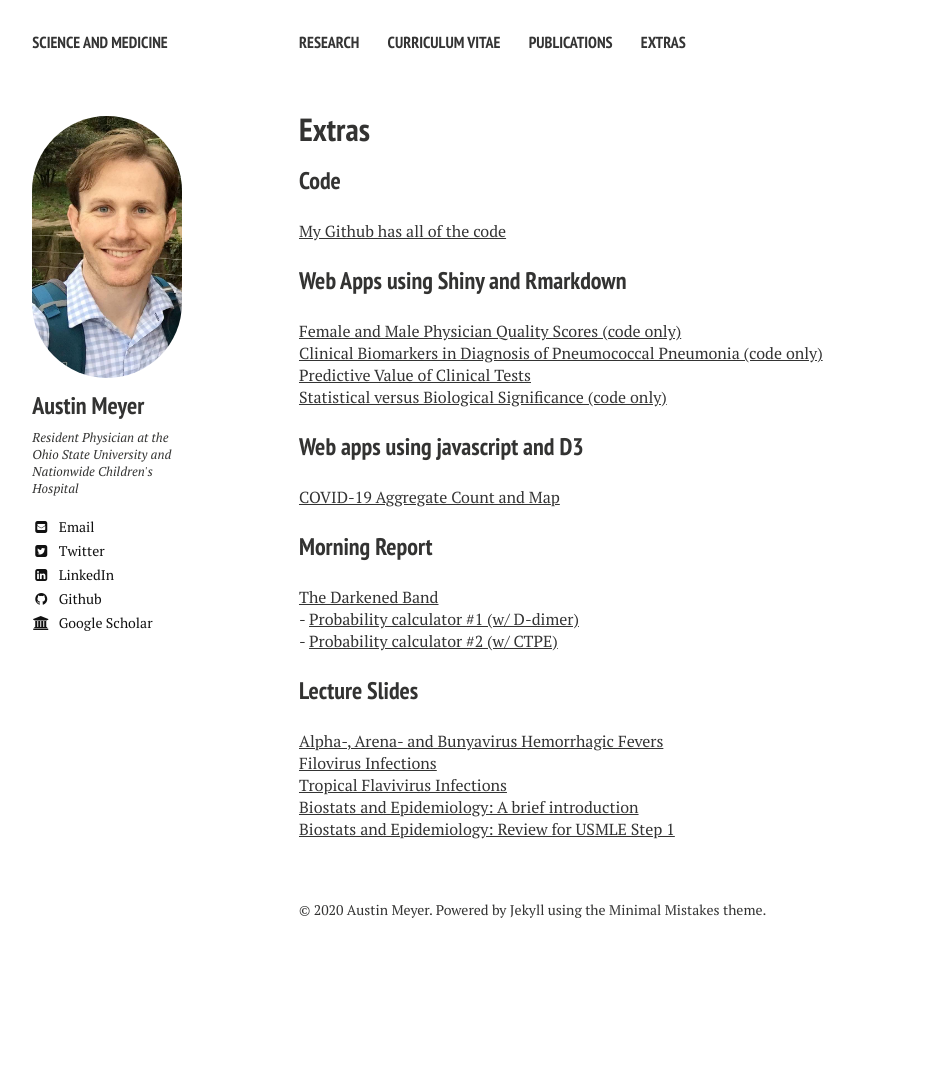
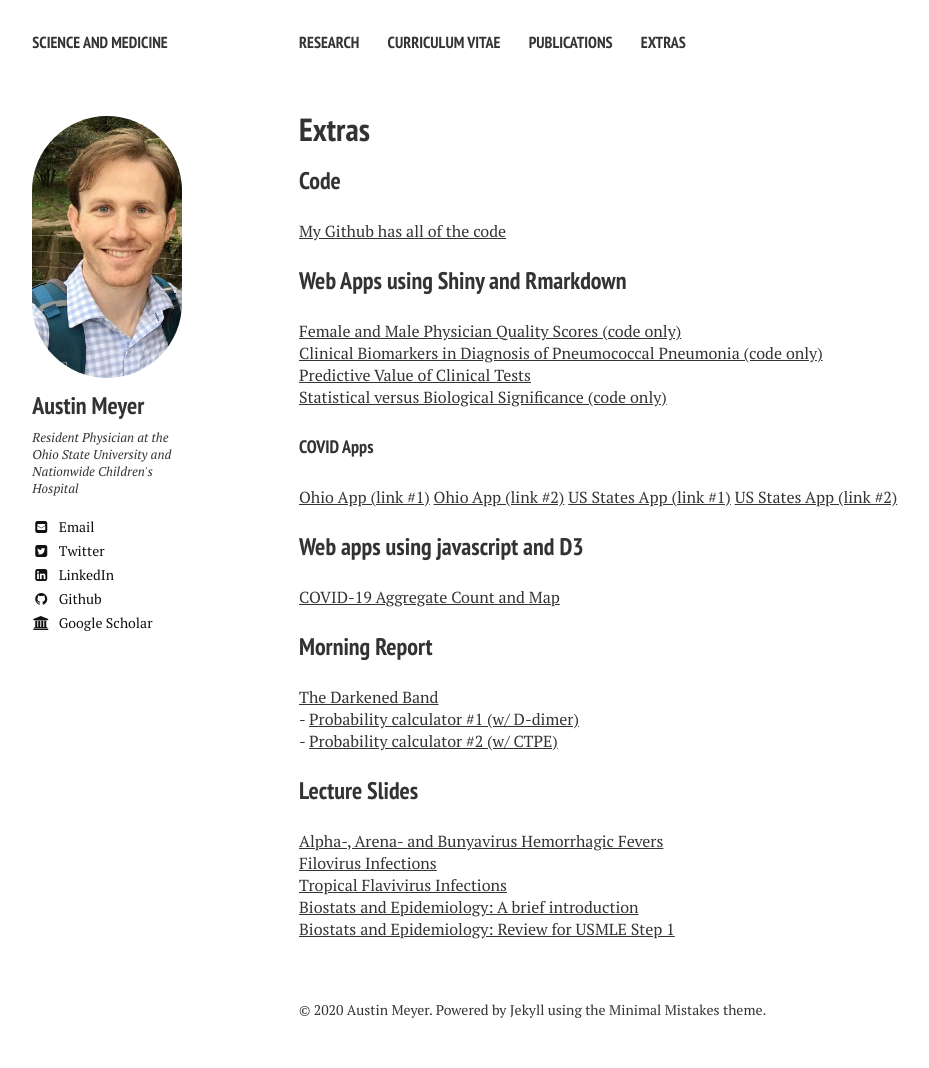
Before and after one commit to ausmeyer/ausmeyer.github.io, a Jekyll site: the page built from extras/index.md, in a window 1280 px wide. Shown: the whole page, without its empty margins (21-950 px from the left). Built offline with Jekyll 4.4.1, drawn with Linux system fonts in a browser that asks for light colours; nearby versions of some CDN libraries; before the commit the page ends 968 px from its top, so only the background shows below that.

Commit message:
Adding COVID apps.

```diff
--- a/extras/index.md
+++ b/extras/index.md
@@ -14,6 +14,12 @@ share: false
 [Predictive Value of Clinical Tests](https://ausmeyer.shinyapps.io/predictive_value_shiny)
 [Statistical versus Biological Significance (code only)](https://github.com/ausmeyer/statistical_biological_significance)
 
+#### COVID Apps
+[Ohio App (link #1)](http://covidtrackingohio.org/)
+[Ohio App (link #2)](https://ausmeyer.shinyapps.io/covid_ohio_dash/)
+[US States App (link #1)](http://covidtrackingus.org/)
+[US States App (link #2)](https://ausmeyer.shinyapps.io/covid_states/)
+
 ### Web apps using javascript and D3
 [COVID-19 Aggregate Count and Map](http://meyerlab.org/covid_d3_test)
 
```
